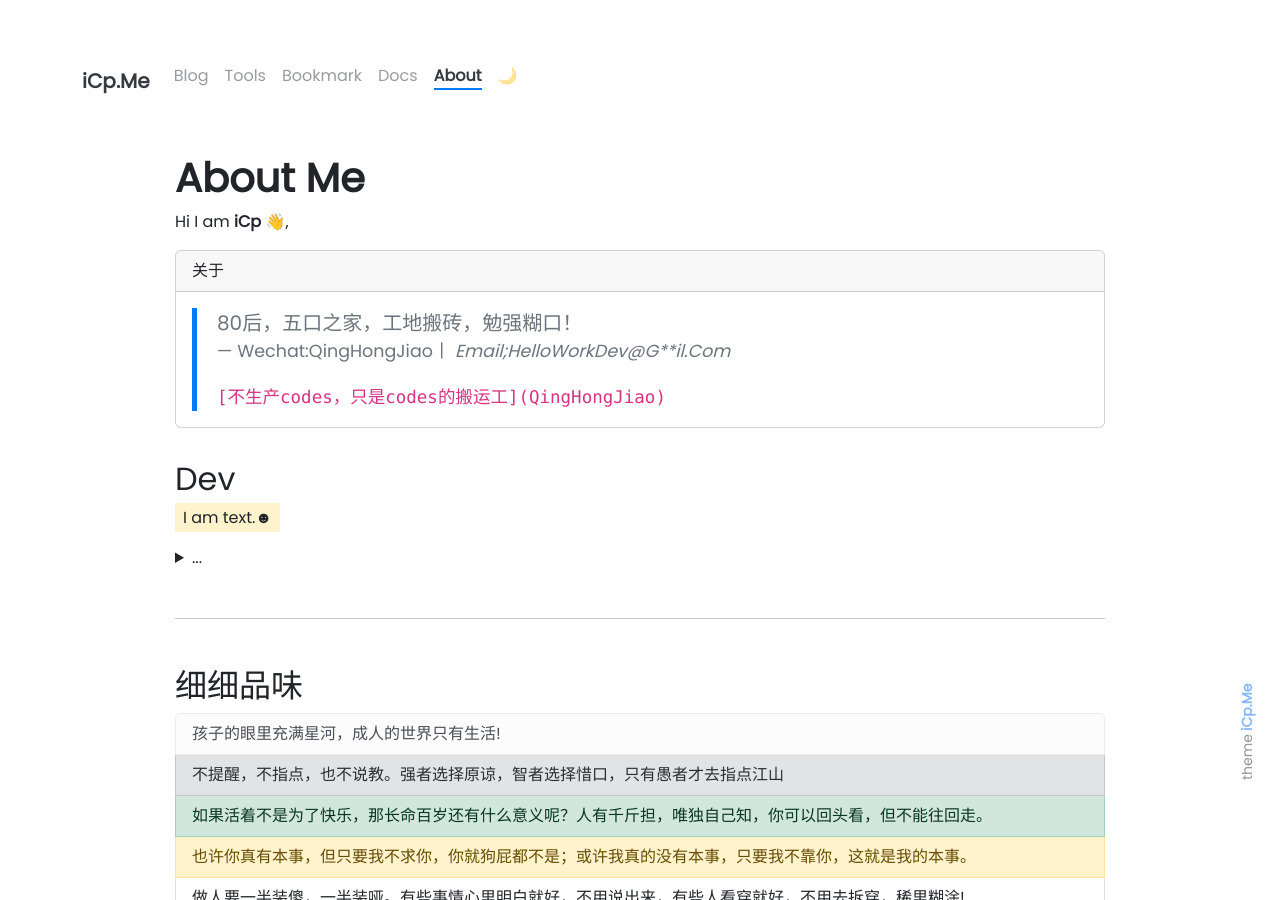
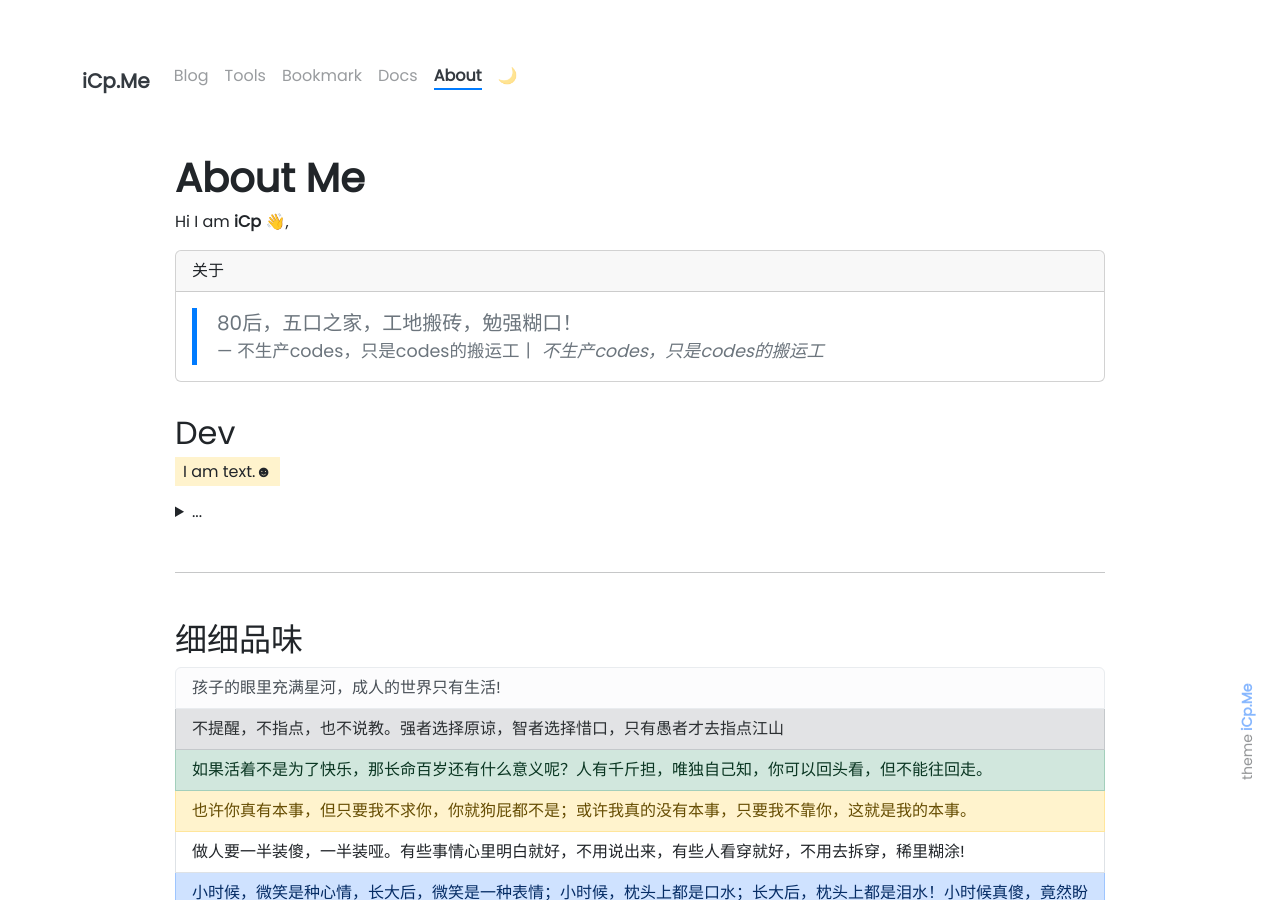
Before and after one commit to WorkSpacesPro/icp, a Jekyll site: the page built from pages/about.md, in a window 1280 px wide and 900 px high. Built offline with Jekyll 4.4.1, drawn with Linux system fonts in a browser that asks for light colours; emoji names are drawn with the system emoji font; comment, search, counter and statistics services are not loaded.

Commit message:
Update about.md

```diff
--- a/pages/about.md
+++ b/pages/about.md
@@ -13,8 +13,7 @@ Hi I am **{{ site.author.name }}** :wave:,<br>
   <div class="card-body">
     <blockquote class="blockquote mb-0">
       <p>80后，五口之家，工地搬砖，勉强糊口！</p>
-      <footer class="blockquote-footer">Wechat:QingHongJiao丨<cite title="Source Title">  Email;HelloWorkDev@G**il.Com</cite></footer>
-      <code class="language-liquid" data-lang="liquid">[不生产codes，只是codes的搬运工](QingHongJiao)</code>
+      <footer class="blockquote-footer">不生产codes，只是codes的搬运工丨<cite title="Source Title">  不生产codes，只是codes的搬运工</cite></footer>
     </blockquote>
   </div>
 </div>
@@ -23,7 +22,7 @@ Hi I am **{{ site.author.name }}** :wave:,<br>
 <mark class="px-2">I am text.☻</mark>
 <details>
   <summary class="text-monospace">...</summary><figure class="highlight">
-    <pre><code class="language-liquid" data-lang="liquid">[不生产codes，只是codes的搬运工](喜爱，注册，收藏，投资？Domains)</code></pre></figure>
+    <pre><code class="language-liquid" data-lang="liquid">[Wechat:QingHongJiao](Email;HelloWorkDev@G**il.Com)</code></pre></figure>
 </details>
 
 <hr class="my-5">
```
